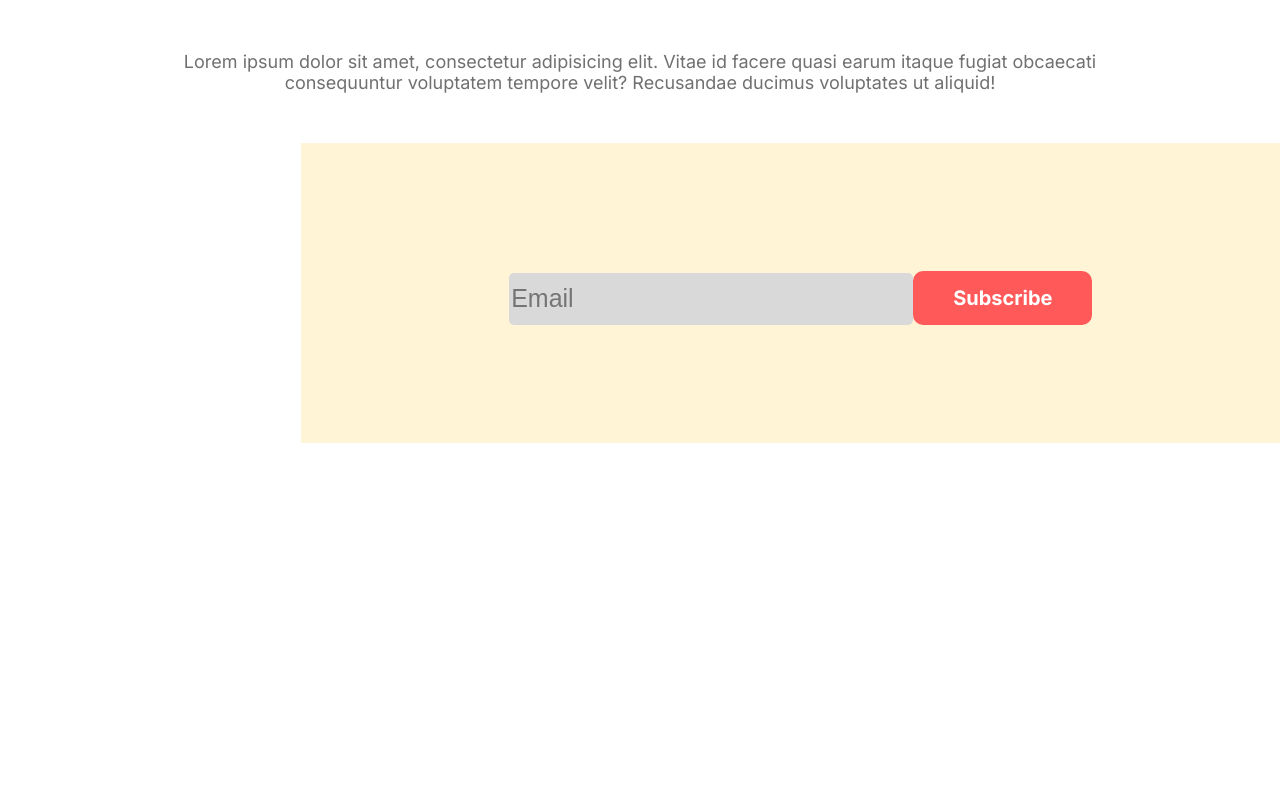
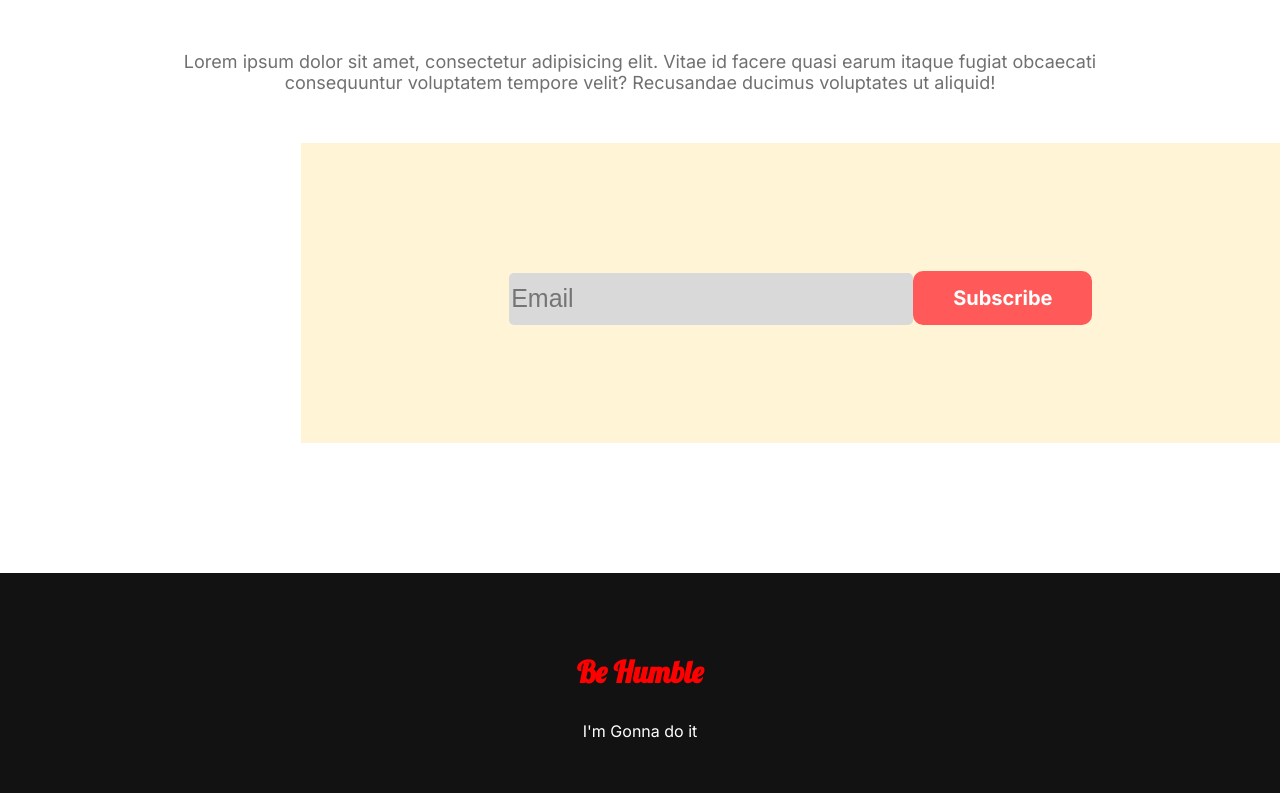
Before and after one commit to anikahammedkhan/donate-today, a plain HTML site: page index.html in a window 1280 px wide. Shown: the part 3290-4083 px from the top of the page. Before the commit the page ends 3863 px from the top, so only its background shows below. Drawn offline with Linux system fonts and the light colour scheme.

Commit message:
Final Design Complete

```diff
--- a/index.html
+++ b/index.html
@@ -10,9 +10,13 @@
     <link rel="preconnect" href="https://fonts.googleapis.com">
     <link rel="preconnect" href="https://fonts.gstatic.com" crossorigin>
     <link href="https://fonts.googleapis.com/css2?family=Inter:wght@400;700&display=swap" rel="stylesheet">
+    <link href="https://fonts.googleapis.com/css2?family=Lobster&display=swap" rel="stylesheet">
 </head>
 
 <body>
+
+    <!-- ========= First-Section Start============-->
+
     <section class="first-section">
         <div>
             <h1>Let’s Help Those Who Are <br> More In Need</h1>
@@ -24,6 +28,10 @@
             <a class="btn" href="https://www.linkedin.com/in/anikahammedkhan/" target="_blank">Donate Now</a>
         </div>
     </section>
+
+    <!-- ========= First-Section End============-->
+    <!-- ========= Second-Section Start============-->
+
     <section class="second-section">
         <h1>Donate Today</h1>
         <p id="paragraph">Lorem ipsum dolor sit, amet consectetur adipisicing elit. Repudiandae, dolorem illum?
@@ -41,6 +49,10 @@
         </form>
         <a class="btn" href="https://www.linkedin.com/in/anikahammedkhan/" target="_blank">Donate Now</a>
     </section>
+
+    <!-- ========= Second-Section End============-->
+    <!-- ========= Third-Section Start============-->
+
     <section class="third-section">
         <h1>Our Donate plan</h1>
         <p id="paragraph">Lorem ipsum dolor sit amet consectetur adipisicing elit. Et itaque aspernatur, molestias
@@ -67,6 +79,10 @@
             </div>
         </div>
     </section>
+
+    <!-- ========= Third-Section End============-->
+    <!-- ========= Fourth-Section Start============-->
+
     <section class="fourth-section">
         <div id="non-profit">
             <h2>We are a non-profit too!</h2>
@@ -93,6 +109,10 @@
             </div>
         </div>
     </section>
+
+    <!-- ========= Fourth-Section End============-->
+    <!-- ========= Email-Section Start============-->
+
     <section class="email-section">
         <h1>Get My Updates</h1>
         <p id="para">Lorem ipsum dolor sit amet, consectetur adipisicing elit. Vitae id facere quasi earum itaque fugiat
@@ -111,6 +131,15 @@
         </div>
 
     </section>
+
+    <!-- ========= Email-Section End============-->
 </body>
 
+<!-- ========= Footer-Section Start============-->
+<footer>
+    <h3 id="be-humble">Be Humble</h3>
+    <p>I'm Gonna do it</p>
+</footer>
+<!-- ========= Footer-Section End============-->
+
 </html>
--- a/style.css
+++ b/style.css
@@ -182,3 +182,19 @@ input {
 #subs {
     margin-top: 93px;
 }
+
+footer {
+    width: 100%;
+    height: 140px;
+    background: #121212;
+    color: white;
+    text-align: center;
+    padding-top: 50px;
+    padding-bottom: 30px;
+}
+
+#be-humble {
+    color: red;
+    font-family: 'Lobster', cursive;
+    font-size: 30px;
+}
```
